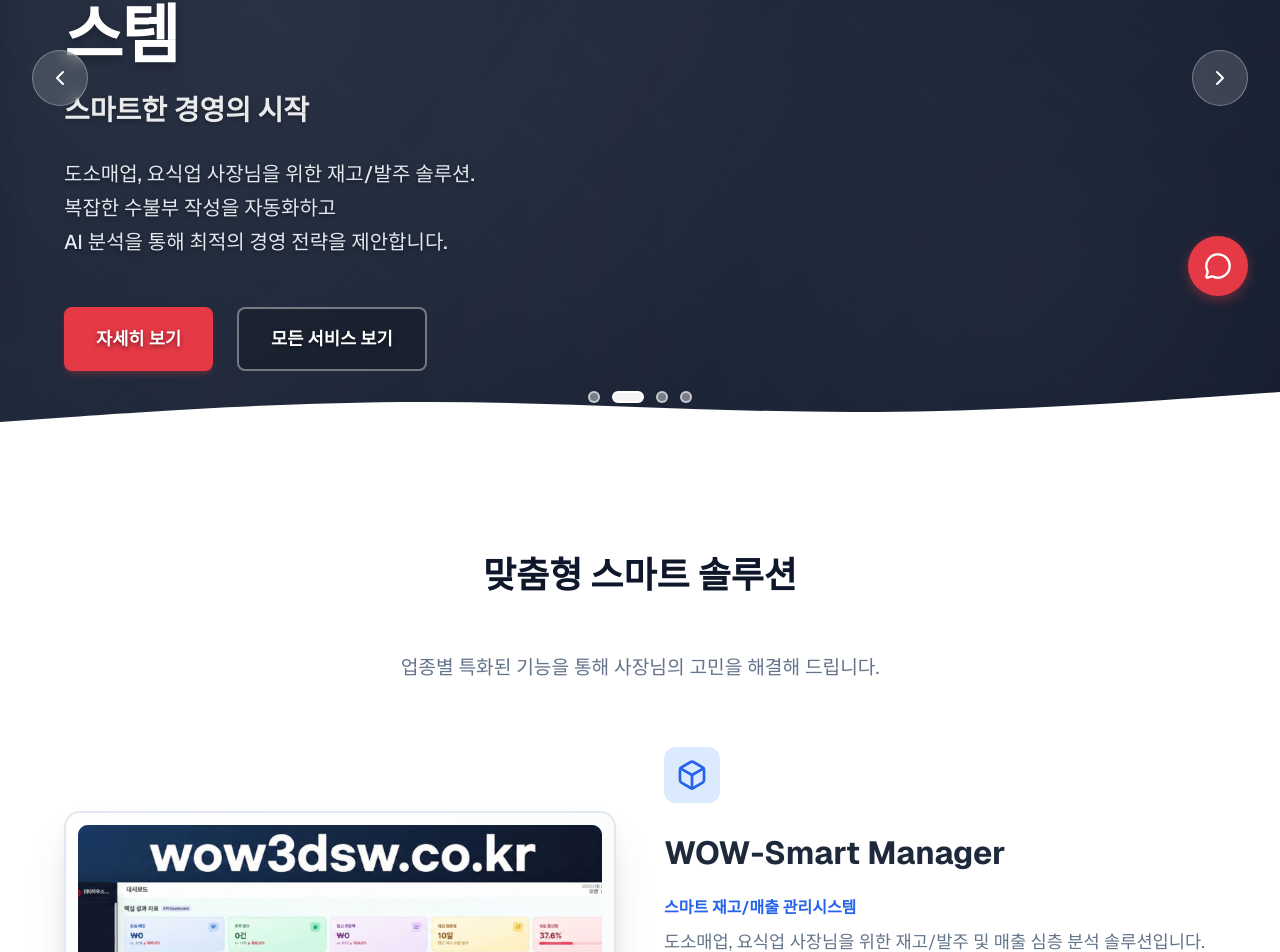
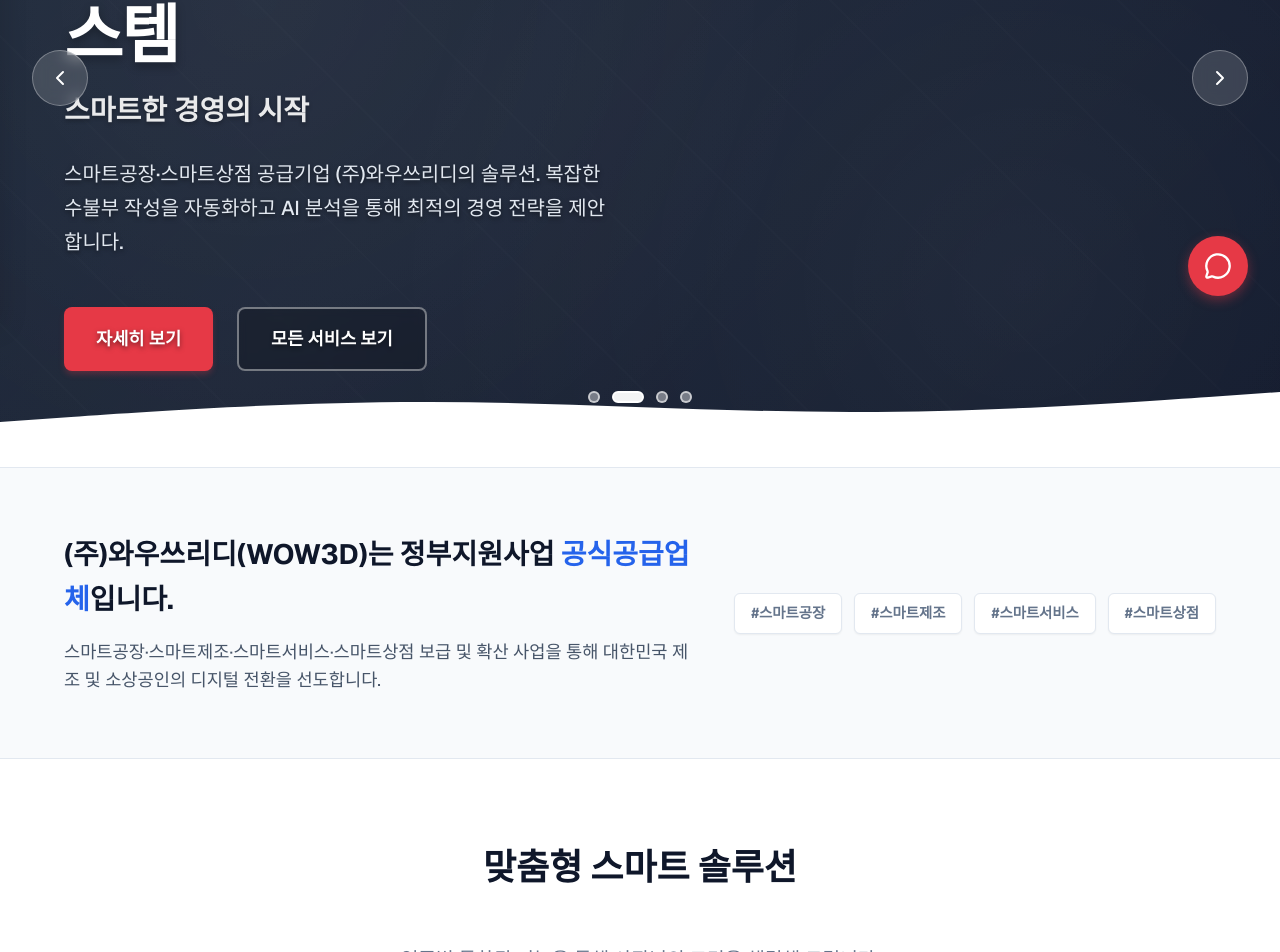
Before and after one commit to seojeongju/wow3d_saas, a Next.js app: page / in a window 1280 px wide. Shown: the part 472-1424 px from the top of the page. Built offline with nearby package versions, Linux system fonts and the light colour scheme.

Commit message:
feat: SEO 최적화 (메타데이터, Alt 태그, 트러스트 배너, robots.txt, sitemap.xml)

```diff
--- a/src/app/layout.tsx
+++ b/src/app/layout.tsx
@@ -17,11 +17,11 @@
 export const metadata: Metadata = {
   metadataBase: new URL('https://wow3dsw.co.kr'),
   title: {
-    default: "와우데이터비즈 (WOW DataBiz) - 스마트 경영지원 데이터 솔루션",
-    template: "%s | 와우데이터비즈"
+    default: "(주)와우쓰리디 - 스마트공장·3D프린팅·정부지원사업 공식공급업체",
+    template: "%s | (주)와우쓰리디"
   },
-  description: "도소매·요식업 재고관리(Smart Manager), HRD 학사관리(On-Track), CBT 문제은행, 3D프린팅 AI 견적시스템까지. 소상공인을 위한 최적의 SaaS 솔루션을 만나보세요.",
-  keywords: ["와우데이터비즈", "와우쓰리디", "재고관리시스템", "학사관리시스템", "CBT문제은행", "3D프린팅견적", "스마트매니저", "온트랙", "SaaS솔루션"],
+  description: "(주)와우쓰리디(WOW3D)는 스마트공장, 스마트제조, 스마트서비스, 스마트상점 정부지원사업 공식공급업체입니다. 3D프린팅 시제품 제작 대행부터 지능형 공장 구축까지 최적의 솔루션을 제공합니다.",
+  keywords: ["와우쓰리디", "WOW3D", "스마트공장", "스마트제조", "스마트상점", "스마트서비스", "정부지원사업", "공식공급업체", "3D프린팅", "시제품제작"],
   authors: [{ name: "(주)와우쓰리디" }],
   creator: "(주)와우쓰리디",
   publisher: "(주)와우쓰리디",
@@ -34,10 +34,10 @@
     canonical: '/',
   },
   openGraph: {
-    title: "와우데이터비즈 - 스마트 경영지원 데이터 솔루션",
-    description: "데이터로 앞서가는 스마트 경영. 재고관리부터 학사관리까지 올인원 SaaS 솔루션",
+    title: "(주)와우쓰리디 - 스마트공장·3D프린팅 공식공급업체",
+    description: "(주)와우쓰리디(WOW3D)는 보급형부터 산업용 3D프린터, 스마트공장 구축 솔루션까지 제조 혁신을 선도합니다.",
     url: 'https://wow3dsw.co.kr',
-    siteName: '와우데이터비즈',
+    siteName: '(주)와우쓰리디',
     images: [
       {
         url: '/images/wow-smart-manager-hero.jpg',
--- a/src/app/page.module.css
+++ b/src/app/page.module.css
@@ -667,3 +667,85 @@
     bottom: 6rem;
   }
 }
+
+/* Trust Banner Section */
+.trustBanner {
+  background: #f8fafc;
+  padding: 4rem 0;
+  border-top: 1px solid #e2e8f0;
+  border-bottom: 1px solid #e2e8f0;
+}
+
+.trustContent {
+  display: flex;
+  flex-direction: column;
+  align-items: center;
+  text-align: center;
+  gap: 2rem;
+}
+
+@media (min-width: 900px) {
+  .trustContent {
+    flex-direction: row;
+    text-align: left;
+    justify-content: space-between;
+  }
+}
+
+.trustText {
+  flex: 1;
+}
+
+.trustTitle {
+  font-size: 1.75rem;
+  font-weight: 700;
+  color: #0F172A;
+  margin-bottom: 1rem;
+}
+
+.trustTitle strong {
+  color: #2563EB;
+  position: relative;
+}
+
+.trustTitle strong::after {
+  content: '';
+  position: absolute;
+  bottom: 4px;
+  left: 0;
+  width: 100%;
+  height: 8px;
+  background: rgba(37, 99, 235, 0.1);
+  z-index: -1;
+}
+
+.trustDesc {
+  font-size: 1.1rem;
+  color: #475569;
+  line-height: 1.6;
+}
+
+.trustBadges {
+  display: flex;
+  flex-wrap: wrap;
+  gap: 0.75rem;
+  justify-content: center;
+}
+
+.trustBadge {
+  background: white;
+  color: #64748b;
+  padding: 0.5rem 1rem;
+  border-radius: 6px;
+  font-size: 0.9rem;
+  font-weight: 600;
+  border: 1px solid #e2e8f0;
+  box-shadow: 0 1px 2px rgba(0, 0, 0, 0.05);
+  transition: all 0.2s ease;
+}
+
+.trustBadge:hover {
+  border-color: #cbd5e1;
+  color: #0f172a;
+  transform: translateY(-2px);
+}
--- a/src/app/page.tsx
+++ b/src/app/page.tsx
@@ -12,8 +12,9 @@
     badge: "New Service",
     title: "3D프린팅 AI\n실시간 자동견적\n시스템",
     subtitle: "당신의 상상력을 현실로",
-    description: "STL, OBJ, 3MF, STEP 파일을 업로드하면\nAI가 부피·표면적을 분석해 실시간 견적을 제공합니다.\n클릭 한 번으로 시제품부터 양산까지 한 번에 해결하세요.",
+    description: "STL, OBJ, 3MF, STEP 파일을 업로드하면 AI가 부피·표면적을 분석해 실시간 견적을 제공합니다. (주)와우쓰리디의 시제품 제작 대행 서비스를 만나보세요.",
     image: "/images/ai-quote-system.png",
+    alt: "3D프린팅 AI 실시간 자동견적 시스템 대시보드 화면",
     ctaLink: "/services/printing",
     gradient: "linear-gradient(135deg, #020617 0%, #1e293b 100%)",
     badgeColor: "rgba(34, 197, 94, 0.25)",
@@ -25,8 +26,9 @@
     badge: "Retail & Food",
     title: "WOW-Smart Manager\nAI 재고/매출 관리 시스템",
     subtitle: "스마트한 경영의 시작",
-    description: "도소매업, 요식업 사장님을 위한 재고/발주 솔루션.\n복잡한 수불부 작성을 자동화하고\nAI 분석을 통해 최적의 경영 전략을 제안합니다.",
+    description: "스마트공장·스마트상점 공급기업 (주)와우쓰리디의 솔루션. 복잡한 수불부 작성을 자동화하고 AI 분석을 통해 최적의 경영 전략을 제안합니다.",
     image: "/images/wow-smart-manager-hero.jpg",
+    alt: "스마트공장 및 재고관리 솔루션 WOW-Smart Manager 실행 화면",
     ctaLink: "/services/retail",
     gradient: "linear-gradient(135deg, #1E293B 0%, #0F172A 100%)",
     badgeColor: "rgba(37, 99, 235, 0.25)",
@@ -38,8 +40,9 @@
     badge: "Education Tech",
     title: "NCS On-Track\nHRD 학사관리 \n시스템",
     subtitle: "직업훈련기관을 위한 올인원 솔루션",
-    description: "학원, 교육센터를 위한 NCS 기반 행정 시스템입니다.\n출결 관리부터 수강생 성취도 리포트까지,\n에듀테크 기술로 교육 운영의 효율을 극대화하세요.",
+    description: "직업훈련기관을 위한 NCS 기반 행정 시스템입니다. 에듀테크 기술로 교육 운영의 효율을 극대화하고 체계적인 학사 관리를 지원합니다.",
     image: "/images/lms-dashboard.png",
+    alt: "NCS On-Track HRD 학사관리 시스템 대시보드",
     ctaLink: "/services/academy",
     gradient: "linear-gradient(135deg, #312E81 0%, #4338CA 100%)",
     badgeColor: "rgba(99, 102, 241, 0.25)",
@@ -51,8 +54,9 @@
     badge: "Exam & Certification",
     title: "WOW-CBT\n 맞춤형 문제은행\n 시스템",
     subtitle: "실전 모의고사 & 자동 채점",
-    description: "실제 시험 환경을 그대로 구현한 CBT 시스템.\n시험지 자동 생성, 즉시 채점, 오답 분석을 통해\n수강생의 합격률을 획기적으로 높여드립니다.",
+    description: "실제 시험 환경을 그대로 구현한 CBT 시스템. 문제은행 구축 및 자동 출제를 통해 교육기관의 평가 업무를 혁신합니다.",
     image: "/images/cbt-exam.png",
+    alt: "WOW-CBT 온라인 문제은행 및 시험 시스템 화면",
     ctaLink: "/services/cbt",
     gradient: "linear-gradient(135deg, #6B21A8 0%, #7C3AED 100%)",
     badgeColor: "rgba(139, 92, 246, 0.25)",
@@ -143,7 +147,7 @@
                     {/* eslint-disable-next-line @next/next/no-img-element */}
                     <img
                       src={slide.image}
-                      alt={slide.title}
+                      alt={slide.alt || slide.title}
                       className={styles.heroImage}
                     />
                   </div>
@@ -192,6 +196,29 @@
         </div>
       </section>
 
+      {/* Official Supplier Trust Section */}
+      <section className={styles.trustBanner}>
+        <div className="container">
+          <div className={styles.trustContent}>
+            <div className={styles.trustText}>
+              <h2 className={styles.trustTitle}>
+                (주)와우쓰리디(WOW3D)는 정부지원사업 <strong>공식공급업체</strong>입니다.
+              </h2>
+              <p className={styles.trustDesc}>
+                스마트공장·스마트제조·스마트서비스·스마트상점 보급 및 확산 사업을 통해
+                대한민국 제조 및 소상공인의 디지털 전환을 선도합니다.
+              </p>
+            </div>
+            <div className={styles.trustBadges}>
+              <div className={styles.trustBadge}>#스마트공장</div>
+              <div className={styles.trustBadge}>#스마트제조</div>
+              <div className={styles.trustBadge}>#스마트서비스</div>
+              <div className={styles.trustBadge}>#스마트상점</div>
+            </div>
+          </div>
+        </div>
+      </section>
+
       {/* Main Services Section - Alternating Layout */}
       <section className="section bg-white">
         <div className="container">
@@ -208,7 +235,7 @@
                 <div className={styles.mockupWindow}>
                   <div className={clsx(styles.mockupContent, styles.blueGradient)}>
                     {/* eslint-disable-next-line @next/next/no-img-element */}
-                    <img src="/images/dashboard-hero.jpg" alt="Retail Dashboard" className={styles.mockupImg} />
+                    <img src="/images/dashboard-hero.jpg" alt="스마트공장 및 도소매 재고관리 시스템 실행 화면" className={styles.mockupImg} />
                   </div>
                 </div>
               </div>
@@ -241,7 +268,7 @@
                 <div className={styles.mockupWindow}>
                   <div className={clsx(styles.mockupContent, styles.indigoGradient)}>
                     {/* eslint-disable-next-line @next/next/no-img-element */}
-                    <img src="/images/lms-dashboard.png" alt="Education Dashboard" className={styles.mockupImg} />
+                    <img src="/images/lms-dashboard.png" alt="NCS On-Track HRD 학사관리 시스템 메인 화면" className={styles.mockupImg} />
                   </div>
                 </div>
               </div>
@@ -274,7 +301,7 @@
                 <div className={styles.mockupWindow}>
                   <div className={clsx(styles.mockupContent, styles.purpleGradient)}>
                     {/* eslint-disable-next-line @next/next/no-img-element */}
-                    <img src="/images/cbt-exam.png" alt="WOW-CBT 모의고사" className={styles.mockupImg} />
+                    <img src="/images/cbt-exam.png" alt="WOW-CBT 온라인 시험 및 문제은행 대시보드" className={styles.mockupImg} />
                   </div>
                 </div>
               </div>
@@ -307,7 +334,7 @@
                 <div className={styles.mockupWindow}>
                   <div className={clsx(styles.mockupContent, styles.greenGradient)}>
                     {/* eslint-disable-next-line @next/next/no-img-element */}
-                    <img src="/images/ai-quote-system.png" alt="AI 3D Printing Quote" className={styles.mockupImg} />
+                    <img src="/images/ai-quote-system.png" alt="3D프린팅 AI 실시간 자동견적 시스템 웹 화면" className={styles.mockupImg} />
                   </div>
                 </div>
               </div>
```
Also changed, not shown: public/robots.txt (added), 1 other file (tests, documents, lock files or other folders).
